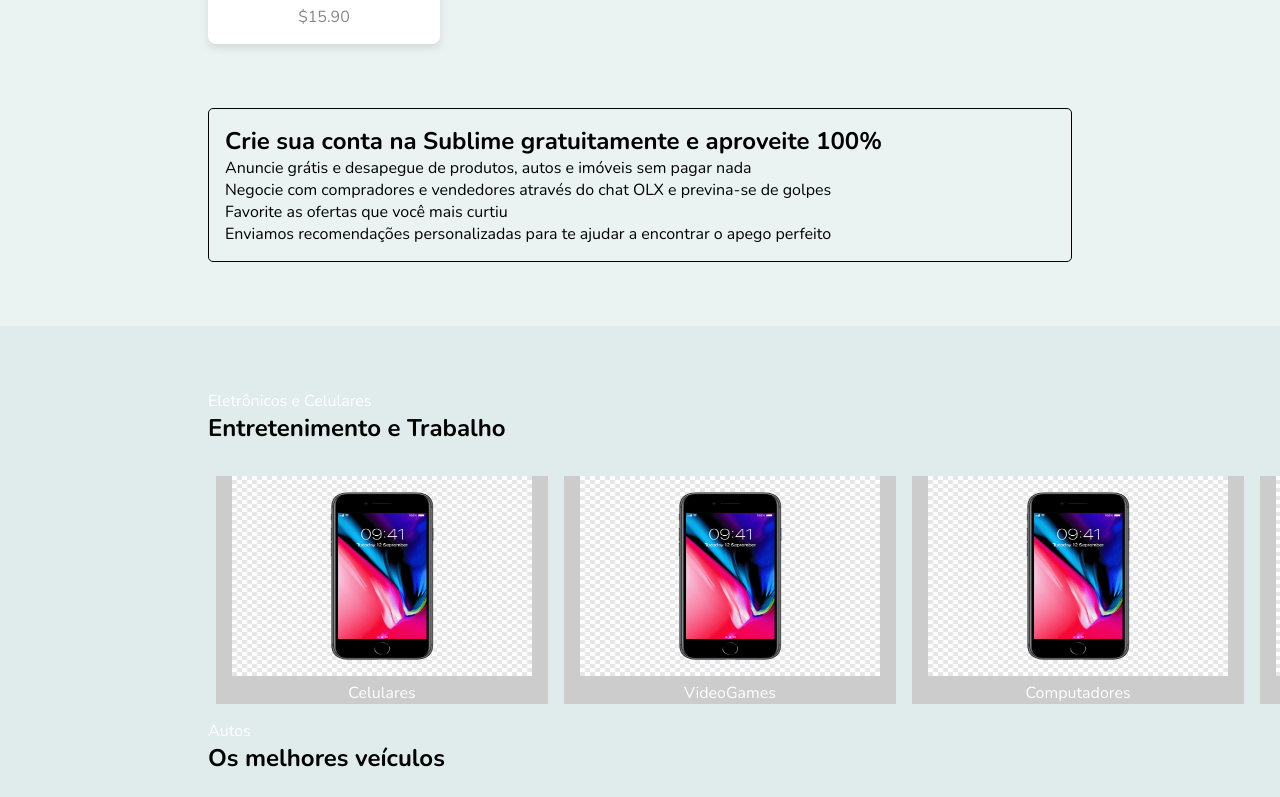
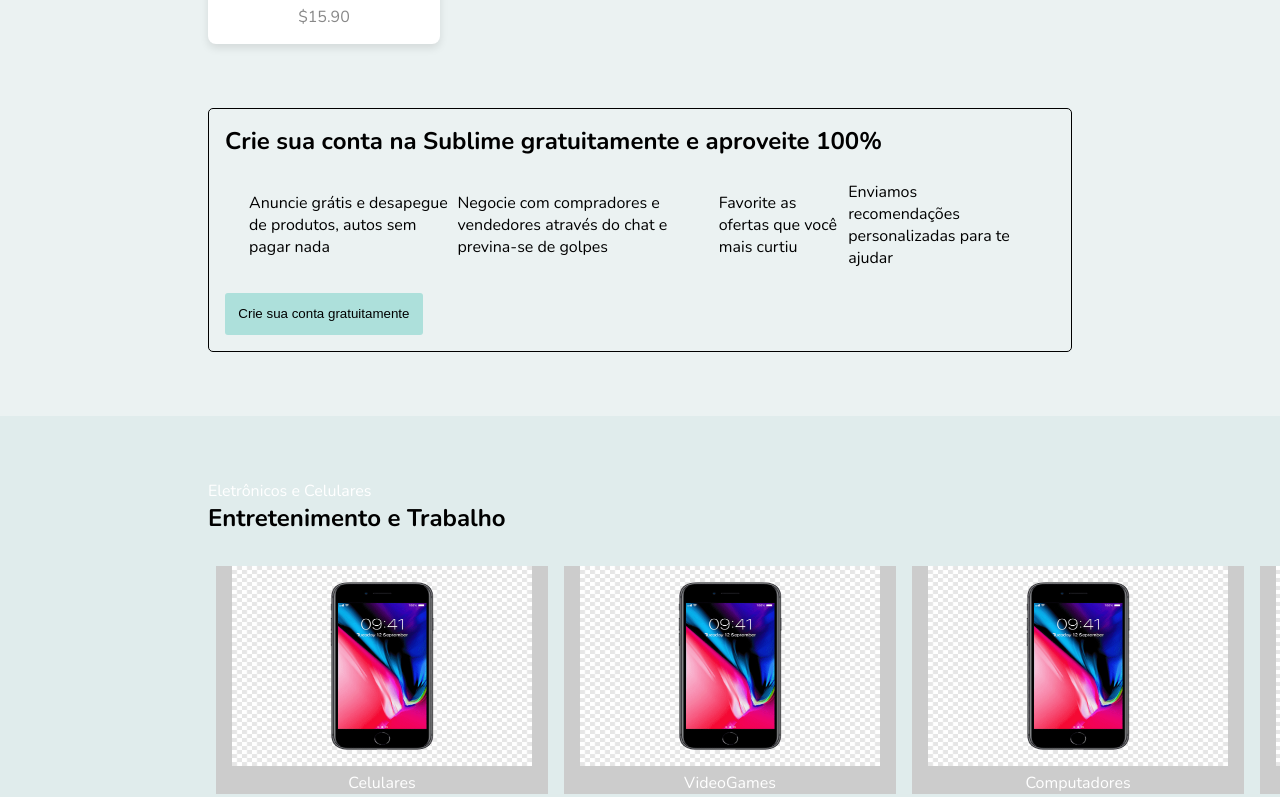
Before and after one commit to marcosbrienze6/sublime-front, a React (Create React App) app: page / in a window 1280 px wide. Shown: the part 1037-1834 px from the top of the page. Built offline with nearby package versions, Linux system fonts and the light colour scheme.

Commit message:
improving-home-page

```diff
--- a/src/components/FormControl.module.css
+++ b/src/components/FormControl.module.css
@@ -19,7 +19,7 @@
 .inputButton {
   position: absolute;
   right: 35px;
-  top: 40%;
+  top: 45%;
   transform: translateY(-50%);
   cursor: pointer;
 }
--- a/src/components/Login.js
+++ b/src/components/Login.js
@@ -1,6 +1,6 @@
 import React, { useState, useEffect } from "react";
 //Hooks
-import { useNavigate } from "react-router-dom";
+import { NavLink, useNavigate } from "react-router-dom";
 
 //CSS
 import styles from "./Login.module.css";
@@ -123,6 +123,20 @@
         <button className={styles.btn} type="submit">
           Entrar
         </button>
+
+        <p className={styles.separation}>Ou entre com</p>
+        <div className={styles.socialMedia}>
+          <div className={styles.google}>
+            <button>Google</button>
+          </div>
+
+          <div className={styles.facebook}>
+            <button>Facebook</button>
+          </div>
+          <div className={styles.apple}>
+            <button>Apple</button>
+          </div>
+        </div>
       </form>
     </div>
   );
--- a/src/components/Login.module.css
+++ b/src/components/Login.module.css
@@ -1,6 +1,9 @@
 /* Login.module.css */
 .login {
   text-align: center;
+  margin-left: 1em;
+
+  font-family: Nunito;
 }
 
 .login h2 {
@@ -53,17 +56,10 @@
 }
 
 .login button {
-  margin-top: 10px;
   background: none;
   border: none;
-  color: #007bff;
+  padding: 5px;
   cursor: pointer;
-  font-size: 14px;
-  text-decoration: underline;
-}
-
-.login button:hover {
-  color: #ffffff;
 }
 
 .login .error {
@@ -72,3 +68,39 @@
   font-size: 14px;
   text-align: center;
 }
+
+.separation {
+  margin: 0.5em;
+  color: black;
+}
+
+.socialMedia {
+  margin-top: 1em;
+}
+
+.google,
+.facebook,
+.apple {
+  text-decoration: none;
+  width: 200px;
+  background-color: whitesmoke;
+  border: 1px solid black;
+  border-radius: 5px;
+  margin: 2px;
+  padding: 3px;
+}
+
+.google:hover {
+  background-color: rgb(224, 97, 51);
+  cursor: pointer;
+}
+
+.facebook:hover {
+  background-color: #4c9df3;
+  cursor: pointer;
+}
+
+.apple:hover {
+  background-color: #555;
+  cursor: pointer;
+}
--- a/src/components/Navbar.js
+++ b/src/components/Navbar.js
@@ -16,6 +16,8 @@
 } from "phosphor-react";
 import Login from "./Login";
 
+import image from "../assets/felipaocarecasso.png";
+
 const Navbar = () => {
   const navigate = useNavigate();
 
@@ -23,6 +25,8 @@
   const [loginModalOpen, setLoginModalOpen] = useState(false);
 
   const [searchQuery, setSearchQuery] = useState("");
+
+  const images = [image];
 
   const handleModal = () => {
     setModalOpen(!modalOpen);
@@ -94,6 +98,7 @@
                 loginModalOpen ? styles.openLogin : ""
               }`}
             >
+              <img width={350} height={500} src={image} />
               <Login closeModal={closeModal} />
             </div>
           </>
--- a/src/components/Navbar.module.css
+++ b/src/components/Navbar.module.css
@@ -50,9 +50,9 @@
 }
 
 .searchInpt {
-  border-radius: 5px;
+  border-radius: 30px;
   padding: 6px 8px;
-  border: 2px solid #d9dbdb;
+  border: 2px solid black;
 }
 
 .botao {
@@ -138,6 +138,8 @@
 
 .loginModal.openLogin {
   max-height: 500px;
+  display: flex;
+  padding: 2em;
   opacity: 1;
 }
 
--- a/src/pages/Home/Home.js
+++ b/src/pages/Home/Home.js
@@ -13,6 +13,10 @@
   TwitchLogo,
   InstagramLogo,
   YoutubeLogo,
+  CurrencyDollarSimple,
+  Chat,
+  Heart,
+  ArrowLineUpRight,
 } from "phosphor-react";
 import useFetchData from "../../hooks/useFetchData";
 import Products from "../../components/Products";
@@ -132,21 +136,16 @@
       </div>
       <div className={styles.createAccount}>
         <h2>Crie sua conta na Sublime gratuitamente e aproveite 100%</h2>
-        <div className={styles.ooptin}>
+        <div className={styles.spanOptions}>
+          <p>Anuncie grátis e desapegue de produtos, autos sem pagar nada</p>
           <p>
-            Anuncie grátis e desapegue de produtos, autos e imóveis sem pagar
-            nada
-          </p>
-          <p>
-            Negocie com compradores e vendedores através do chat OLX e
-            previna-se de golpes
+            Negocie com compradores e vendedores através do chat e previna-se de
+            golpes
           </p>
           <p>Favorite as ofertas que você mais curtiu</p>
-          <p>
-            Enviamos recomendações personalizadas para te ajudar a encontrar o
-            apego perfeito
-          </p>
+          <p>Enviamos recomendações personalizadas para te ajudar</p>
         </div>
+        <button>Crie sua conta gratuitamente</button>
       </div>
       <div className={styles.lowerSection}>
         {/* TECNOLOGIA */}
--- a/src/pages/Home/Home.module.css
+++ b/src/pages/Home/Home.module.css
@@ -54,6 +54,25 @@
   display: flex;
 }
 
+.createAccount button {
+  padding: 1em;
+  border-radius: 3px;
+  background-color: #ade0db;
+  border: none;
+}
+
+.createAccount button:hover {
+  cursor: pointer;
+  background-color: #c6dfdc;
+}
+
+.spanOptions {
+  display: flex;
+  margin: 1.5em;
+  justify-content: center;
+  align-items: center;
+}
+
 /* ---LOWER SECTION--- */
 
 .lowerSection {
```
